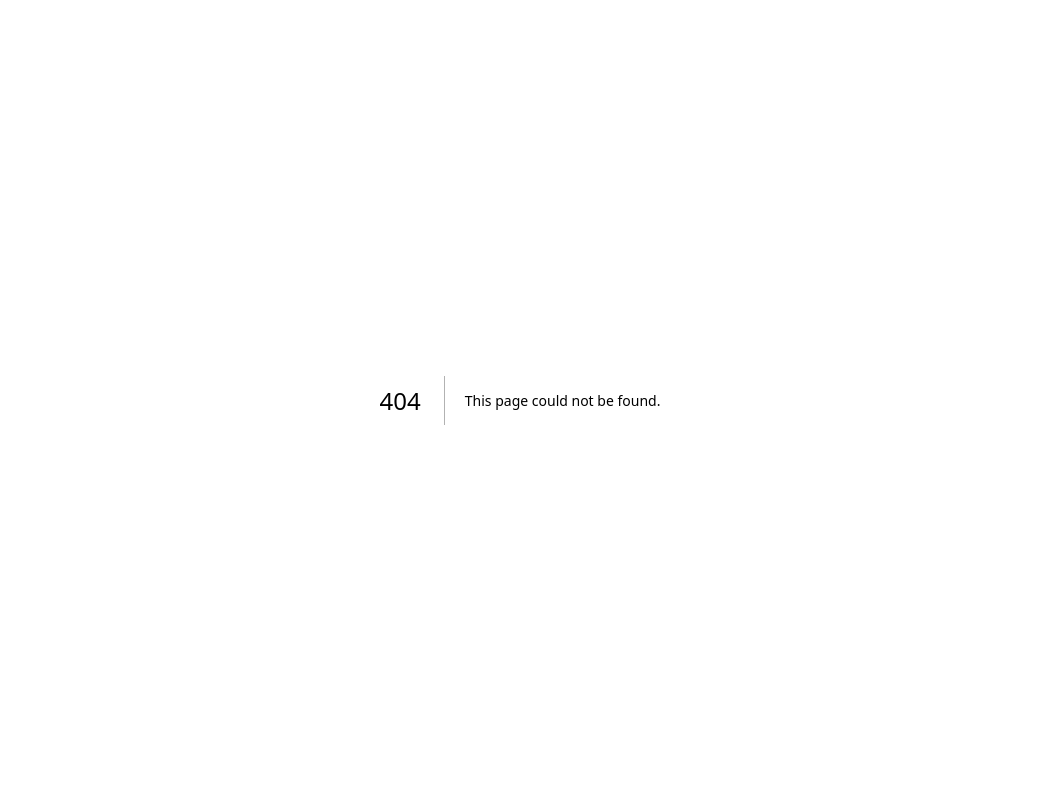
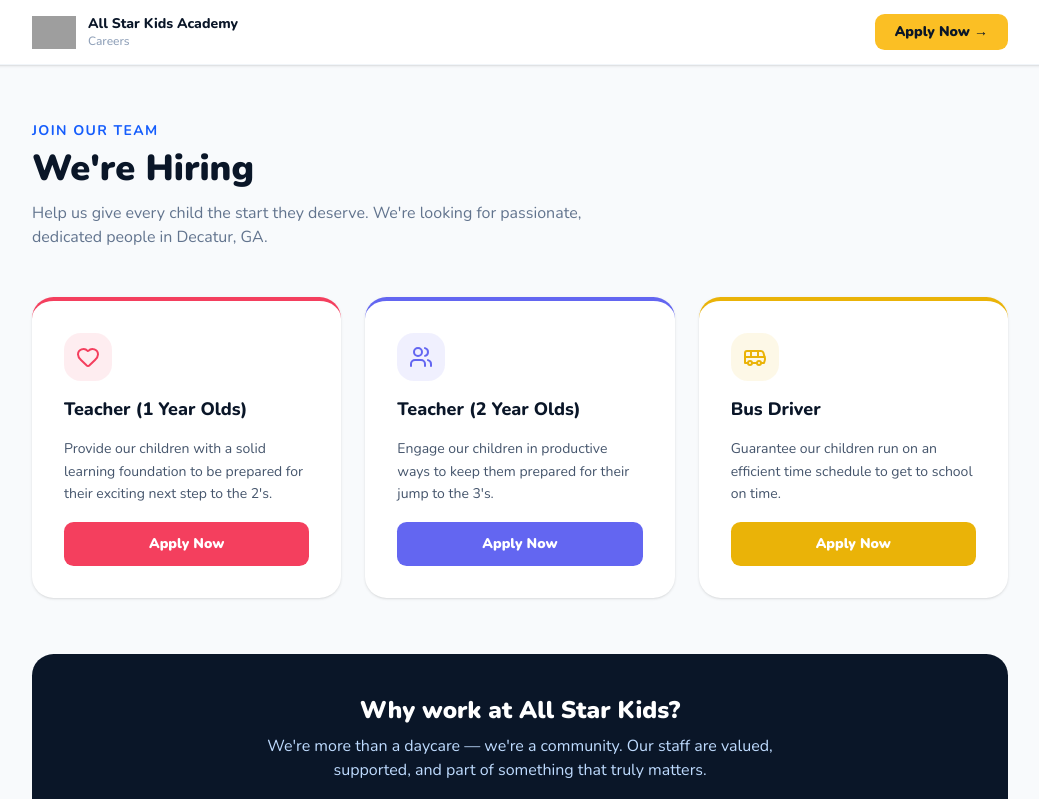
Before and after one commit to Square-A-Agency/allstarkids-platform, a Next.js app: page /careers in a window 1280 px wide. Before the commit this address had no page. Shown: the top 799 px of the page, without its empty margins (120-1159 px from the left). Built offline with nearby package versions, Linux system fonts and the light colour scheme; grey boxes are pictures that could not be loaded.

Commit message:
feat: add careers job listings page

```diff
--- /dev/null
+++ b/src/app/careers/page.tsx
@@ -0,0 +1,76 @@
+// src/app/careers/page.tsx
+import Link from 'next/link'
+import { Heart, Users, Bus } from 'lucide-react'
+
+export const metadata = {
+  title: 'Careers | All Star Kids Academy',
+  description: 'Join the All Star Kids Academy team in Decatur, GA. Open positions for teachers and staff.',
+}
+
+const roles = [
+  {
+    title: 'Teacher (1 Year Olds)',
+    icon: Heart,
+    accentColor: '#f43f5e',
+    description: 'Provide our children with a solid learning foundation to be prepared for their exciting next step to the 2\'s.',
+  },
+  {
+    title: 'Teacher (2 Year Olds)',
+    icon: Users,
+    accentColor: '#6366f1',
+    description: 'Engage our children in productive ways to keep them prepared for their jump to the 3\'s.',
+  },
+  {
+    title: 'Bus Driver',
+    icon: Bus,
+    accentColor: '#eab308',
+    description: 'Guarantee our children run on an efficient time schedule to get to school on time.',
+  },
+]
+
+export default function CareersPage() {
+  return (
+    <div className="max-w-5xl mx-auto px-6 py-14">
+      <div className="mb-12">
+        <p className="text-blue-600 text-sm font-bold uppercase tracking-widest mb-2">Join Our Team</p>
+        <h1 className="text-4xl font-black text-[#0a1628] mb-3">We're Hiring</h1>
+        <p className="text-slate-500 max-w-xl">
+          Help us give every child the start they deserve. We're looking for passionate, dedicated people in Decatur, GA.
+        </p>
+      </div>
+
+      <div className="grid grid-cols-1 md:grid-cols-3 gap-6 mb-14">
+        {roles.map(({ title, icon: Icon, accentColor, description }) => (
+          <div
+            key={title}
+            className="bg-white rounded-2xl shadow-sm border-t-4 p-8 flex flex-col gap-4"
+            style={{ borderColor: accentColor }}
+          >
+            <div
+              className="w-12 h-12 rounded-xl flex items-center justify-center"
+              style={{ background: `${accentColor}18` }}
+            >
+              <Icon size={24} style={{ color: accentColor }} strokeWidth={2} />
+            </div>
+            <p className="font-extrabold text-[#0a1628] text-lg leading-snug">{title}</p>
+            <p className="text-sm text-slate-600 leading-relaxed flex-1">{description}</p>
+            <Link
+              href={`/careers/apply?role=${encodeURIComponent(title)}`}
+              className="inline-block text-center font-black text-sm px-6 py-3 rounded-md transition-[filter] hover:brightness-110 text-white"
+              style={{ background: accentColor }}
+            >
+              Apply Now
+            </Link>
+          </div>
+        ))}
+      </div>
+
+      <div className="bg-[#0a1628] rounded-2xl p-10 text-center text-white">
+        <h2 className="text-2xl font-black mb-2">Why work at All Star Kids?</h2>
+        <p className="text-blue-200 max-w-lg mx-auto">
+          We're more than a daycare — we're a community. Our staff are valued, supported, and part of something that truly matters.
+        </p>
+      </div>
+    </div>
+  )
+}
```
